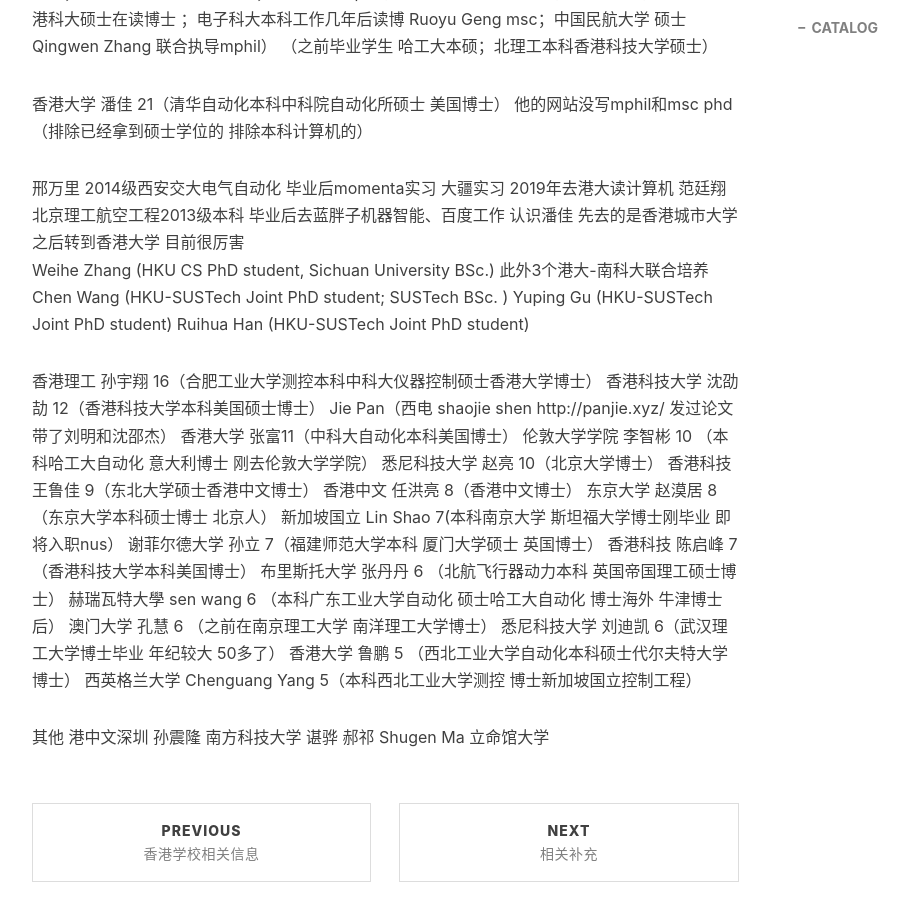
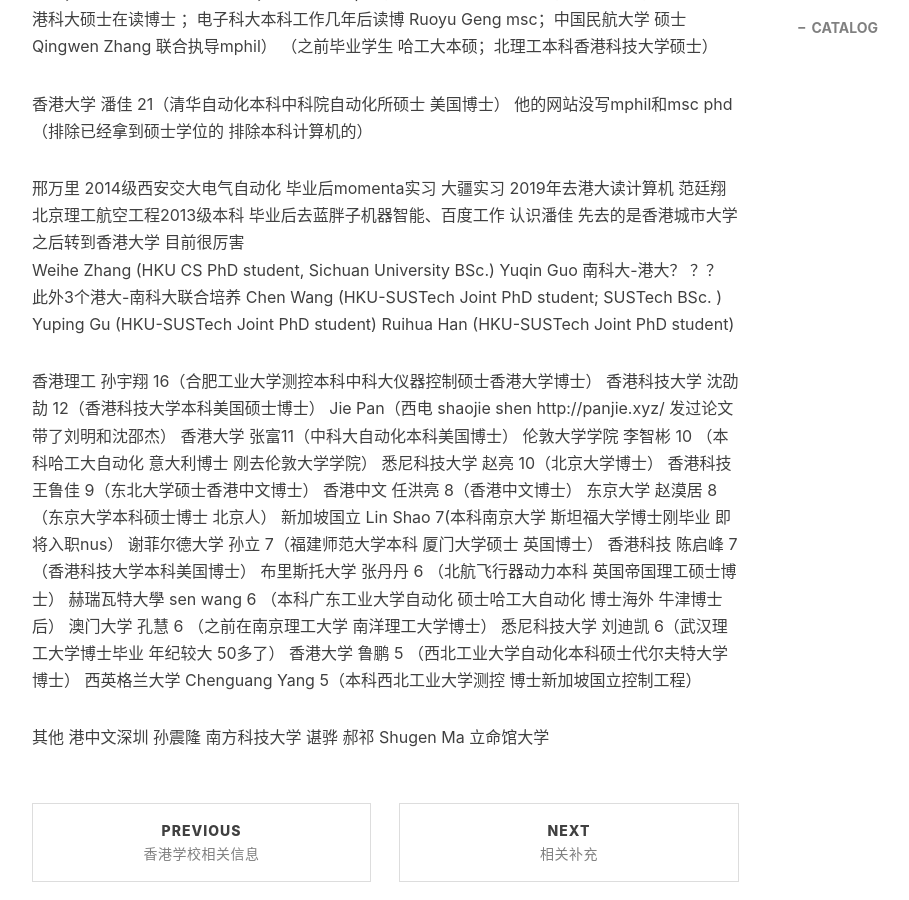
Before and after one commit to pengjiao123/pengjiao123.github.io, a Jekyll site: the page built from _posts/2022-06-18-实习相关.md, in a window 1280 px wide and 900 px high, scrolled down 2205 px. Shown: the whole window, without its empty margins (233-1142 px from the left). Built offline with Jekyll 4.4.1, drawn with Linux system fonts in a browser that asks for light colours; nearby versions of some CDN libraries; comment, search, counter and statistics services are not loaded.

Commit message:
Update 2022-06-18-实习相关.md

```diff
--- a/_posts/2022-06-18-实习相关.md
+++ b/_posts/2022-06-18-实习相关.md
@@ -115,6 +115,7 @@
 邢万里 2014级西安交大电气自动化 毕业后momenta实习 大疆实习 2019年去港大读计算机
 范廷翔 北京理工航空工程2013级本科 毕业后去蓝胖子机器智能、百度工作  认识潘佳 先去的是香港城市大学之后转到香港大学 目前很厉害
 Weihe Zhang (HKU CS PhD student,  Sichuan University BSc.)
+Yuqin Guo 南科大-港大？ ？？
 此外3个港大-南科大联合培养
 Chen Wang (HKU-SUSTech Joint PhD student; SUSTech BSc. )
 Yuping Gu (HKU-SUSTech Joint PhD student)
```
